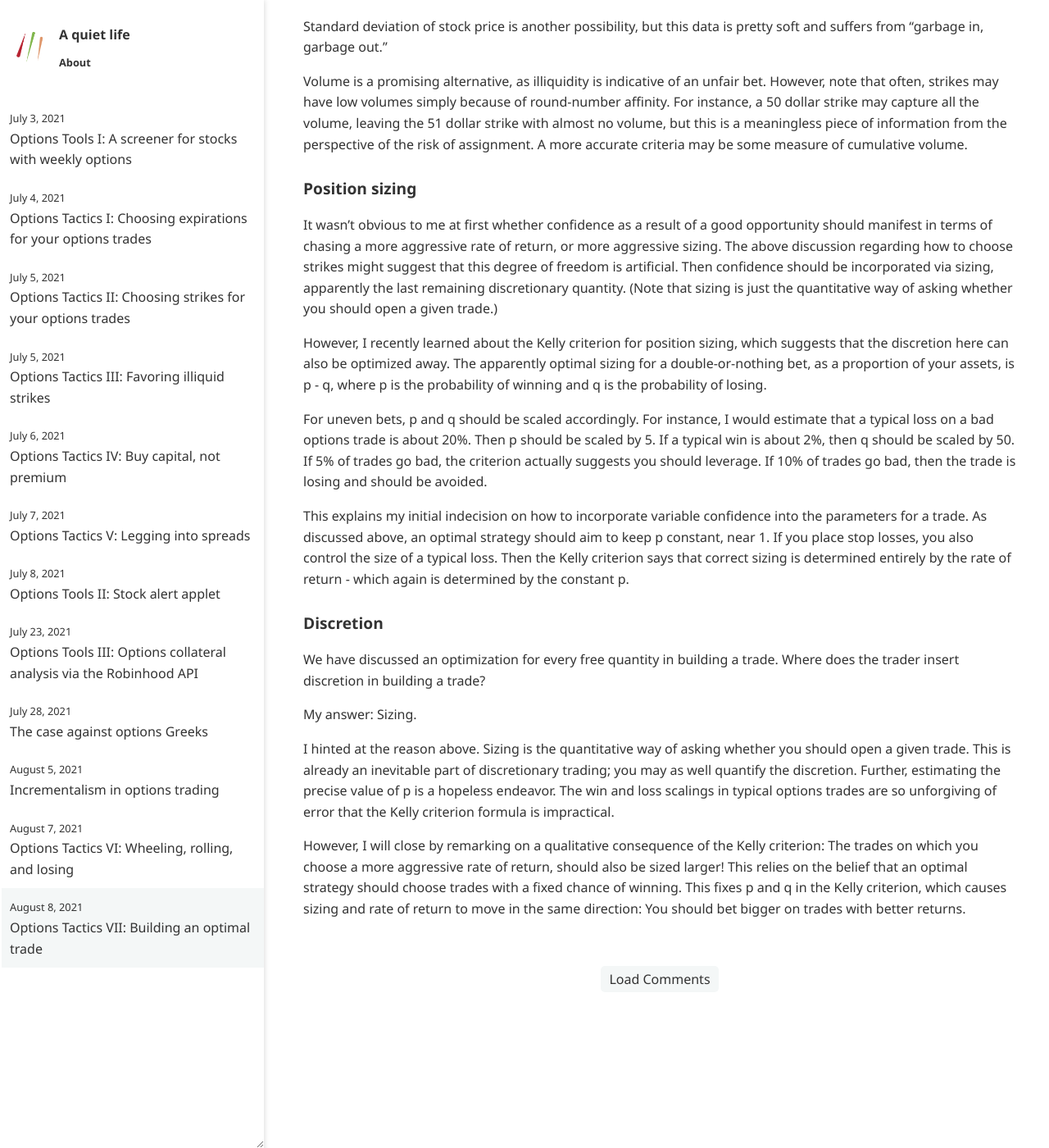
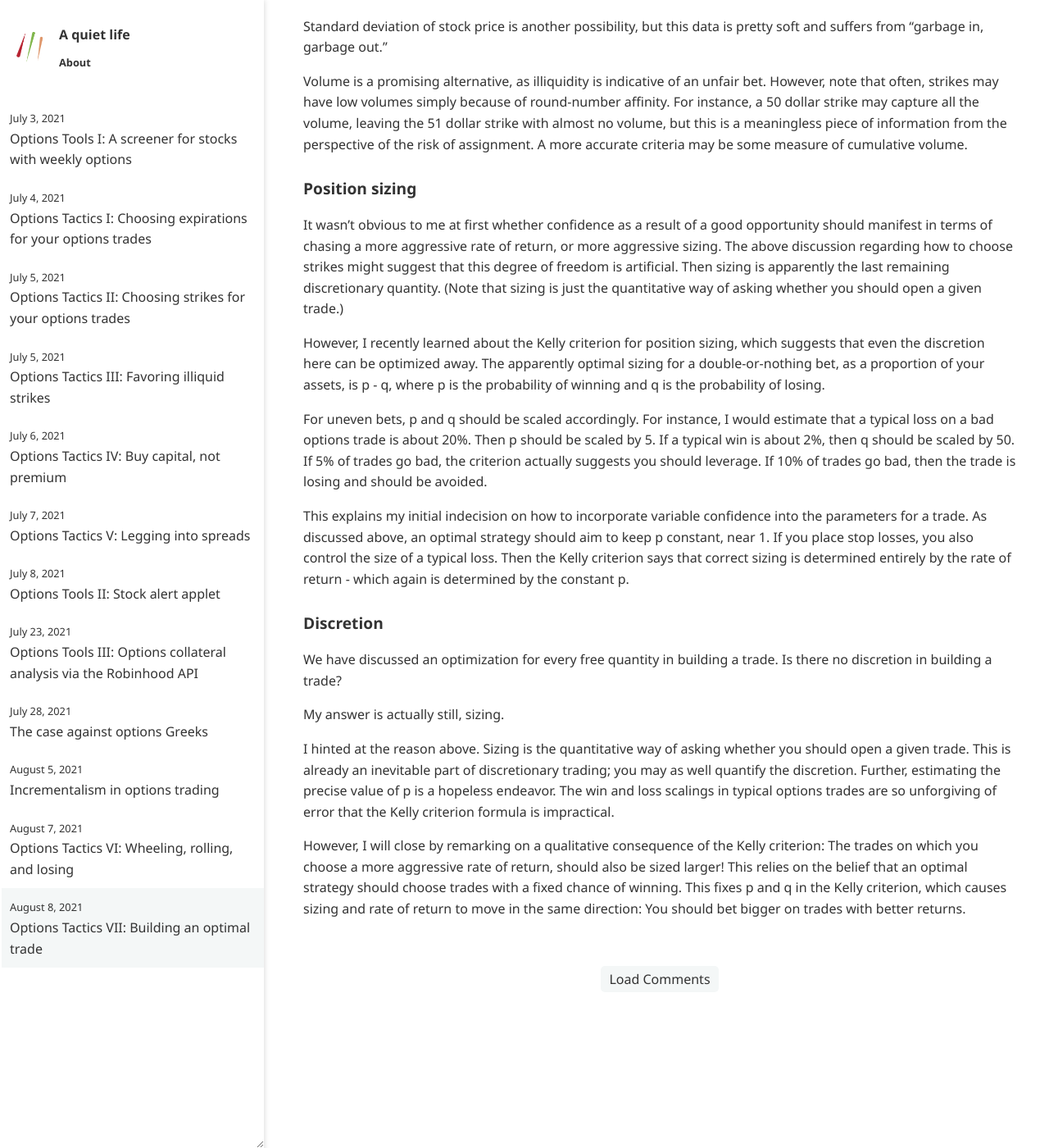
Before and after one commit to ansyblenetwork/aquietlife, a Jekyll site: the page built from _posts/2021-08-08-sizing.md, in a window 1280 px wide and 1400 px high, scrolled down 1513 px. Shown: the whole window at 82% size. Built offline with Jekyll 4.4.1, drawn with Linux system fonts in a browser that asks for light colours.

Commit message:
Update 2021-08-08-sizing.md

```diff
--- a/_posts/2021-08-08-sizing.md
+++ b/_posts/2021-08-08-sizing.md
@@ -49,9 +49,9 @@ Volume is a promising alternative, as illiquidity is indicative of an unfair bet
 
 ### Position sizing
 
-It wasn't obvious to me at first whether confidence as a result of a good opportunity should manifest in terms of chasing a more aggressive rate of return, or more aggressive sizing. The above discussion regarding how to choose strikes might suggest that this degree of freedom is artificial. Then confidence should be incorporated via sizing, apparently the last remaining discretionary quantity. (Note that sizing is just the quantitative way of asking whether you should open a given trade.)
+It wasn't obvious to me at first whether confidence as a result of a good opportunity should manifest in terms of chasing a more aggressive rate of return, or more aggressive sizing. The above discussion regarding how to choose strikes might suggest that this degree of freedom is artificial. Then sizing is apparently the last remaining discretionary quantity. (Note that sizing is just the quantitative way of asking whether you should open a given trade.)
 
-However, I recently learned about the Kelly criterion for position sizing, which suggests that the discretion here can also be optimized away. The apparently optimal sizing for a double-or-nothing bet, as a proportion of your assets, is p - q, where p is the probability of winning and q is the probability of losing.
+However, I recently learned about the Kelly criterion for position sizing, which suggests that even the discretion here can be optimized away. The apparently optimal sizing for a double-or-nothing bet, as a proportion of your assets, is p - q, where p is the probability of winning and q is the probability of losing.
 
 For uneven bets, p and q should be scaled accordingly. For instance, I would estimate that a typical loss on a bad options trade is about 20%. Then p should be scaled by 5. If a typical win is about 2%, then q should be scaled by 50. If 5% of trades go bad, the criterion actually suggests you should leverage. If 10% of trades go bad, then the trade is losing and should be avoided.
 
@@ -60,9 +60,9 @@ This explains my initial indecision on how to incorporate variable confidence in
 
 ### Discretion
 
-We have discussed an optimization for every free quantity in building a trade. Where does the trader insert discretion in building a trade?
+We have discussed an optimization for every free quantity in building a trade. Is there no discretion in building a trade?
 
-My answer: Sizing.
+My answer is actually still, sizing.
 
 I hinted at the reason above. Sizing is the quantitative way of asking whether you should open a given trade. This is already an inevitable part of discretionary trading; you may as well quantify the discretion. Further, estimating the precise value of p is a hopeless endeavor. The win and loss scalings in typical options trades are so unforgiving of error that the Kelly criterion formula is impractical.
 
```
